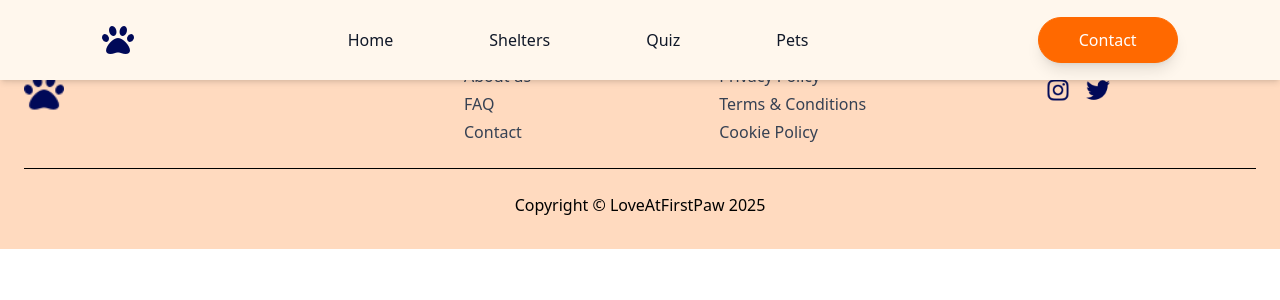
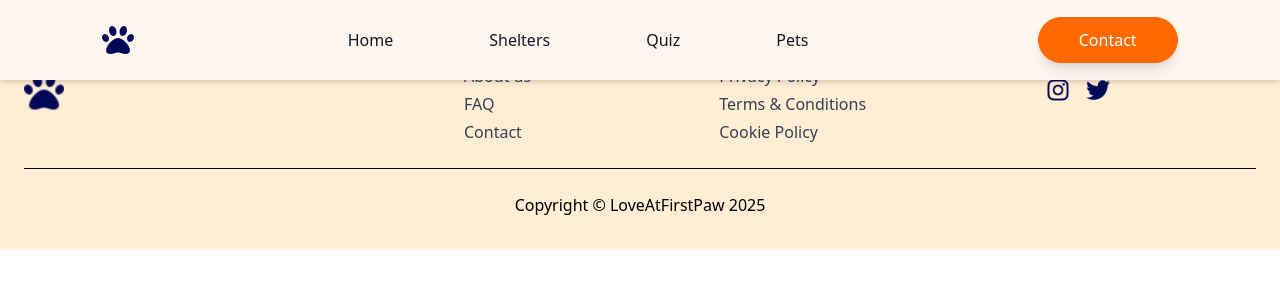
Before and after one commit to ppe11/flashcard, a Next.js app: page /shelters in a window 1280 px wide. Shown: the top 300 px of the page. Built offline with nearby package versions, Linux system fonts and the light colour scheme.

Commit message:
Update background color

```diff
--- a/src/components/Footer.jsx
+++ b/src/components/Footer.jsx
@@ -4,7 +4,7 @@ import { assets } from "@/assets/assets";
 
 const Footer = () => {
   return (
-    <footer className="bg-[#ffdabf] py-8">
+    <footer className="bg-orange-100 py-8">
       <div className="container mx-auto px-6">
         <div className="flex flex-col md:flex-row ">
           {/* Left - Paw Icon */}
```
